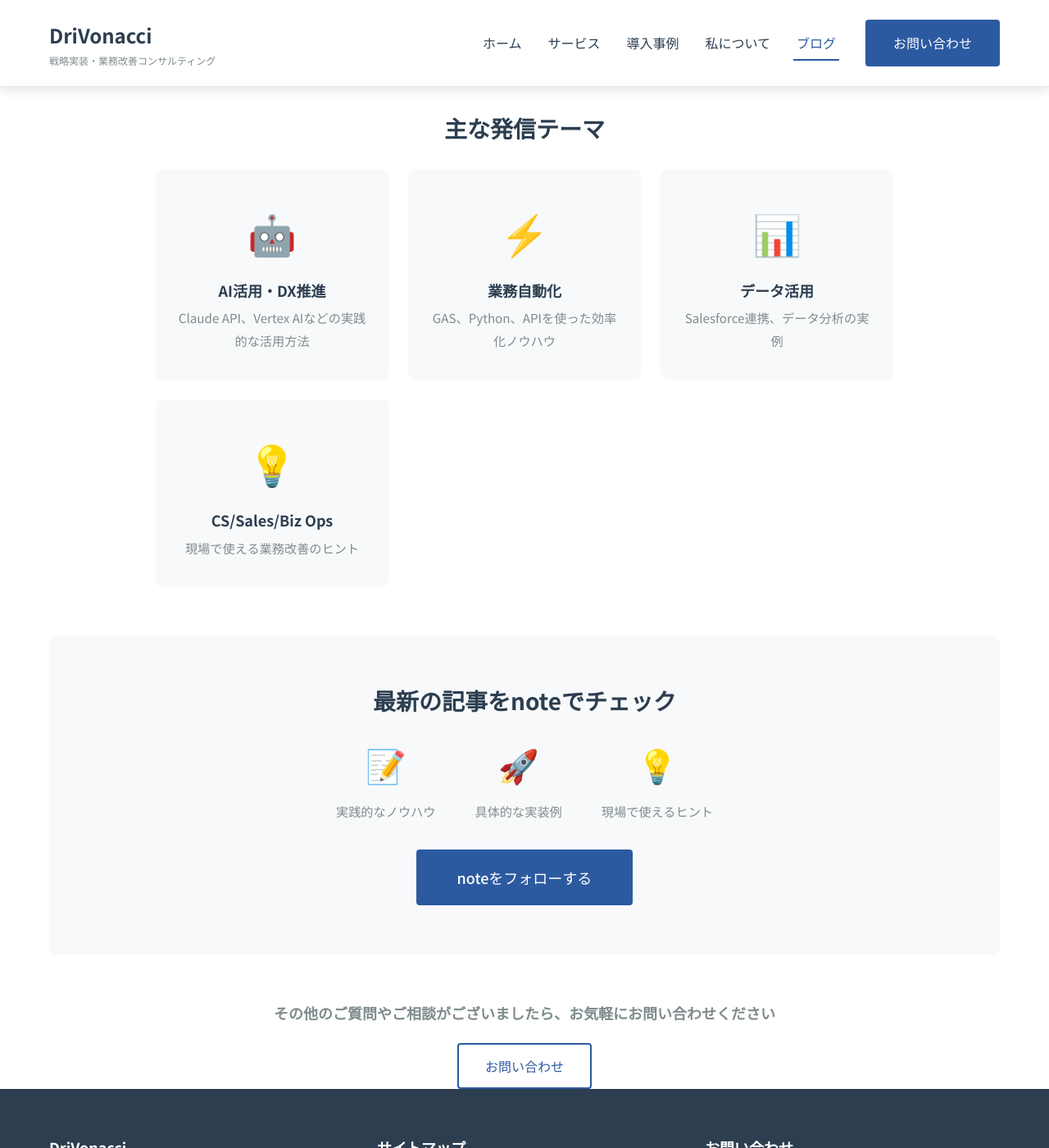
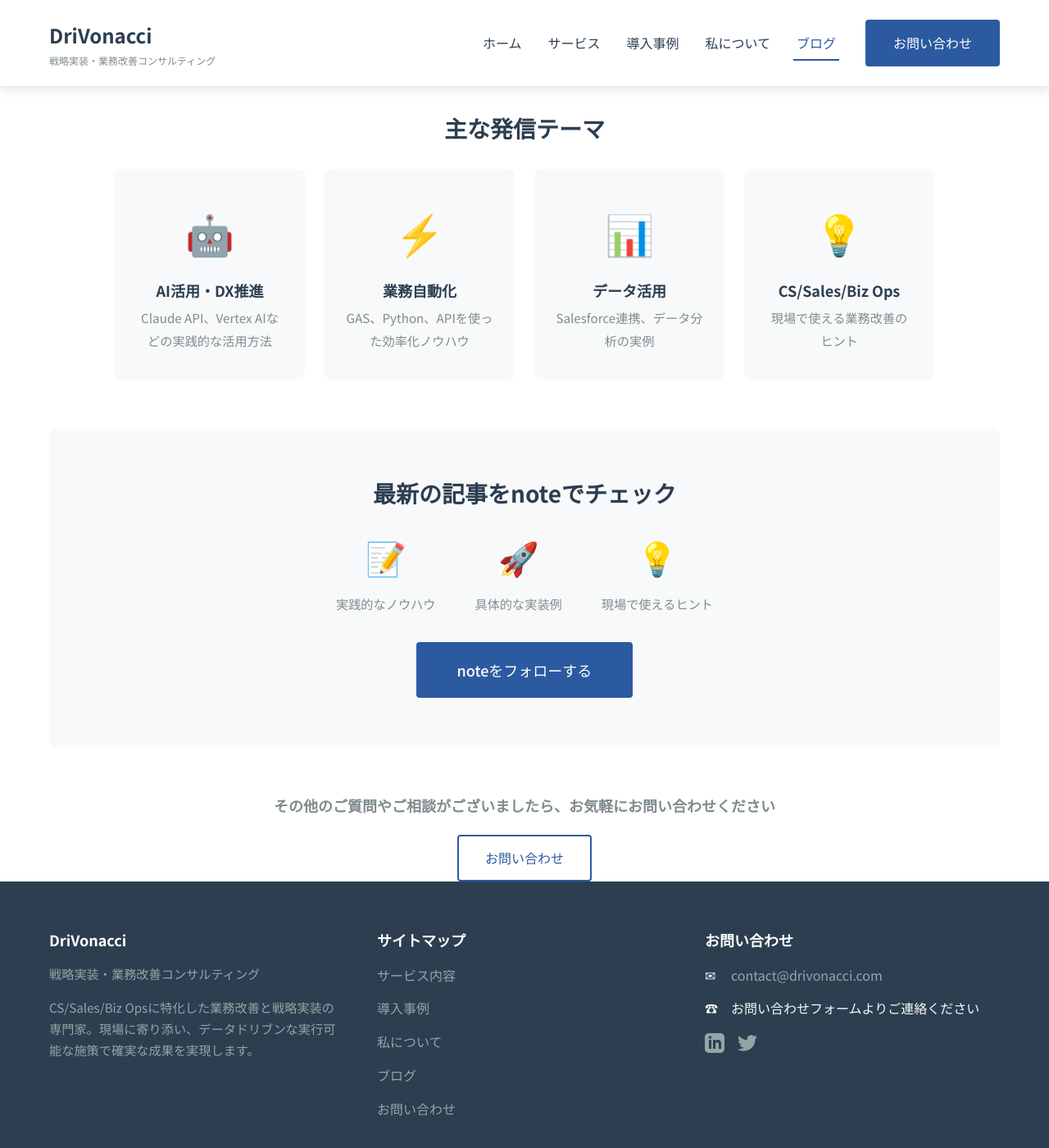
Before and after one commit to ManatoNhan/createHP, a Jekyll site: the page built from blog/index.html, in a window 1280 px wide and 1400 px high, scrolled down 624 px. Shown: the whole window at 82% size. Built offline with Jekyll 4.4.1, drawn with Linux system fonts in a browser that asks for light colours; the list of posts is cut into pages by our own code.

Commit message:
Fix topics grid centering issue

```diff
--- a/blog/index.html
+++ b/blog/index.html
@@ -55,7 +55,7 @@ description: 業務改善とDX推進に関する情報を発信しています
 }
 
 .note-topics {
-  max-width: 900px;
+  max-width: 1000px;
   margin: 0 auto 60px;
 }
 
@@ -68,8 +68,17 @@ description: 業務改善とDX推進に関する情報を発信しています
 
 .topics-grid {
   display: grid;
-  grid-template-columns: repeat(auto-fit, minmax(250px, 1fr));
+  grid-template-columns: repeat(4, 1fr);
   gap: 24px;
+  justify-items: center;
+
+  @media (max-width: 1024px) {
+    grid-template-columns: repeat(2, 1fr);
+  }
+
+  @media (max-width: 640px) {
+    grid-template-columns: 1fr;
+  }
 }
 
 .topic-card {
@@ -79,6 +88,8 @@ description: 業務改善とDX推進に関する情報を発信しています
   text-align: center;
   transition: all 0.3s;
   border: 2px solid transparent;
+  width: 100%;
+  max-width: 250px;
 }
 
 .topic-card:hover {
```
